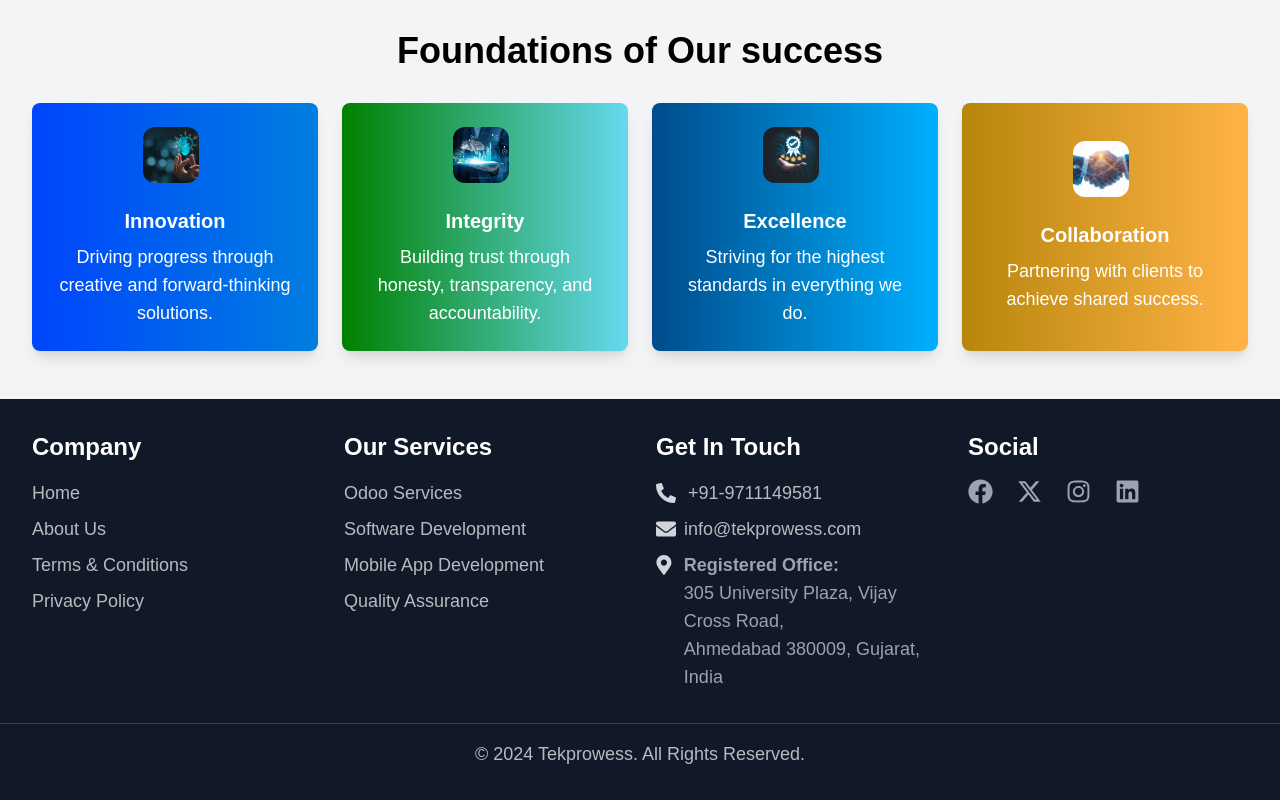
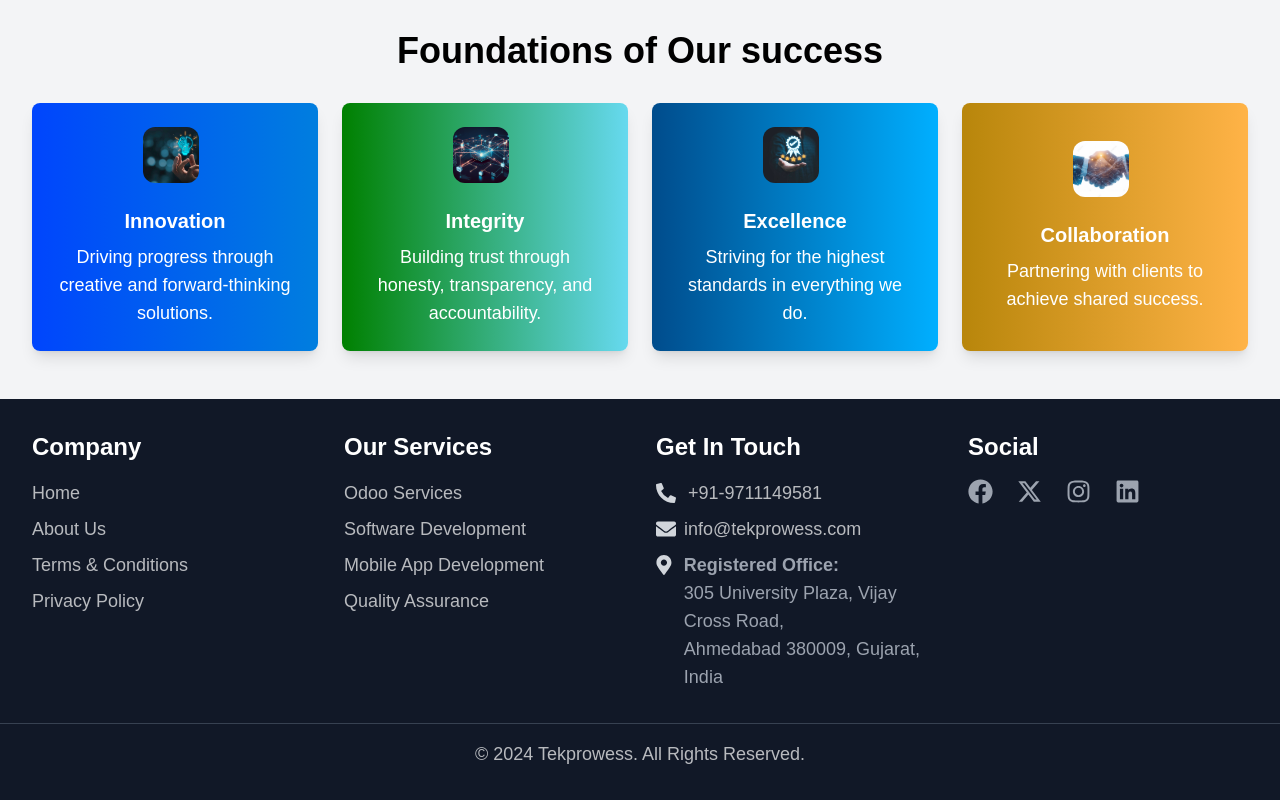
Before and after one commit to rohitkrsharma/tekprowess, a React (Create React App) app: page / in a window 1280 px wide. Shown: the part 3277-4077 px from the top of the page. Built offline with nearby package versions, Linux system fonts and the light colour scheme; a web font is replaced by a local one.

Commit message:
integration image

```diff
--- a/src/components/Home.js
+++ b/src/components/Home.js
@@ -56,7 +56,7 @@ const Home = () => {
     {
       title: "Building trust through honesty, transparency, and accountability.",
       subtitle: "Integrity",
-      icon: "/Images/integrity.jpg",
+      icon: "/Images/integration.jpg",
       bgColor: "bg-gradient-to-r from-[#008000] to-[#66D9EF]", // Dark green to light blue-green
     },
     {
```
